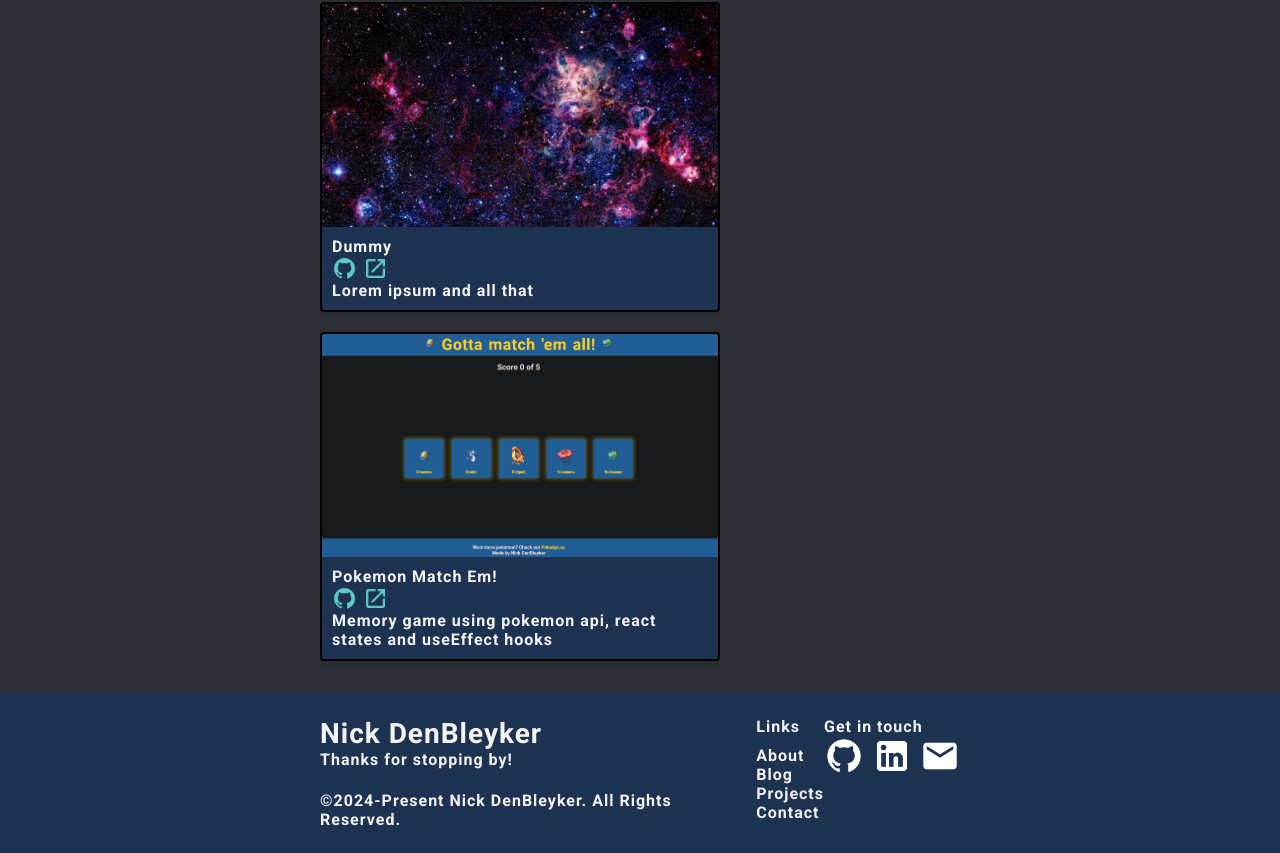
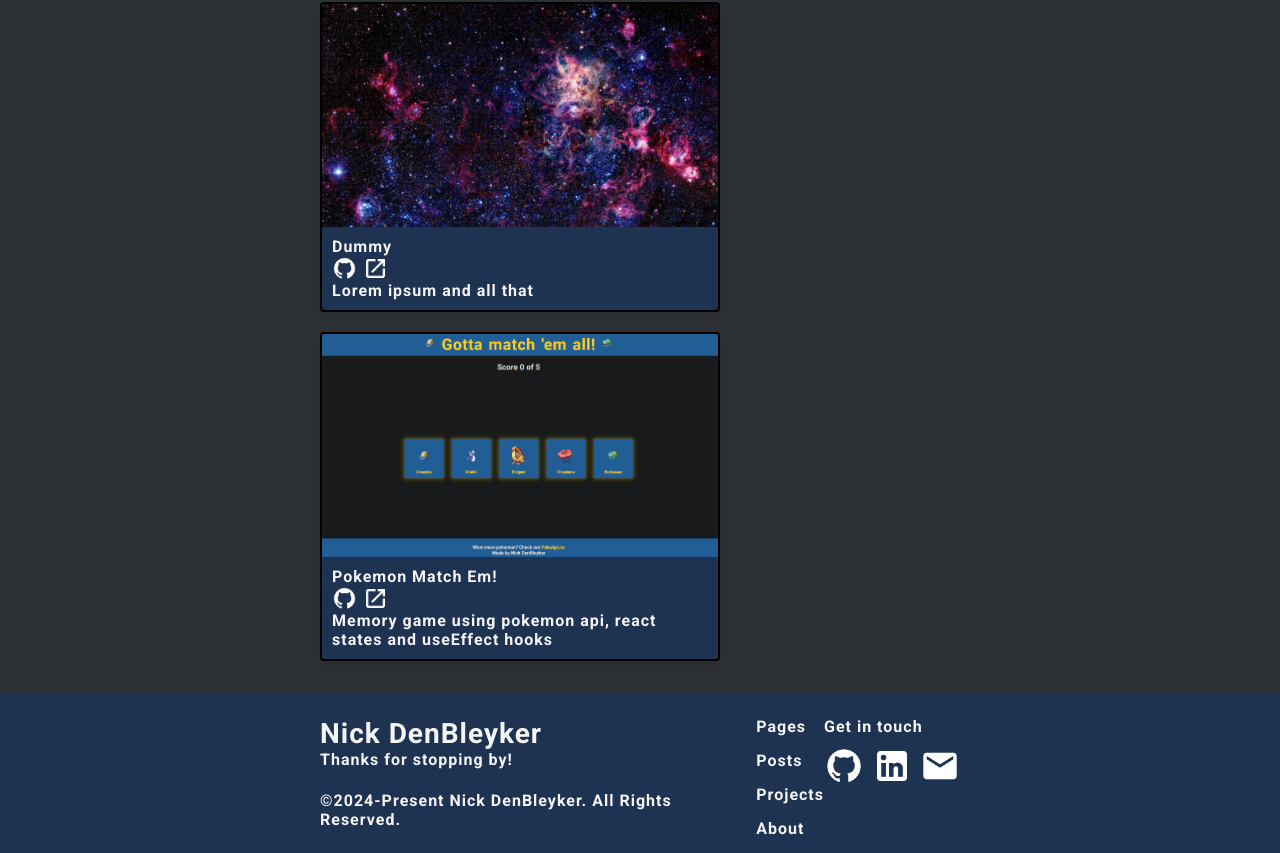
Before and after one commit to denozy/Homepage, a React (Vite) app: page / in a window 1280 px wide. Shown: the part 2241-3094 px from the top of the page. Built offline with nearby package versions, Linux system fonts and the light colour scheme.

Commit message:
styles - style and wording changes

```diff
--- a/src/components/Footer.jsx
+++ b/src/components/Footer.jsx
@@ -25,25 +25,24 @@ const Footer = () => {
         </div>
 
         <div className={styles.footerCenter}>
-          <h4>Links</h4>
-          <div className={styles.foorterLinksContainer}>
-            <Link to="/About">
-              <h4>About</h4>
+          Pages
+          <div className={styles.footerLinksContainer}>
+            <Link className={styles.link} to="/Posts">
+              Posts
             </Link>
-            <Link to="/Blog">
-              <h4>Blog</h4>
+            <Link className={styles.link} to="/Projects">
+              Projects
             </Link>
-            <Link to="/Projects">
-              <h4>Projects</h4>
-            </Link>
-            <Link to="/Contact">
-              <h4>Contact</h4>
+            <Link className={styles.link} to="/About">
+              About
             </Link>
           </div>
         </div>
-        <div className="footerRight">
-          <h4>Get in touch</h4>
-          <AllLinks />
+        <div className={styles.footerRight}>
+          <div>Get in touch</div>
+          <div>
+            <AllLinks />
+          </div>
         </div>
       </div>
     </footer>
--- a/src/components/Nav.jsx
+++ b/src/components/Nav.jsx
@@ -4,28 +4,49 @@ import styles from "../styles/nav.module.css";
 import logo from "../assets/images/audiodidacts-logo.png";
 const Nav = () => {
   const location = useLocation();
-  const stickyPaths = ["/Posts", "/Projects", "/About"];
-  const isSticky = stickyPaths.includes(location.pathname);
+  const Paths = ["/Posts", "/Projects", "/About"];
+  const isActive = Paths.includes(location.pathname);
 
   return (
     <header
-      className={isSticky ? `${styles.navbar} ${styles.sticky}` : styles.navbar}
+      className={isActive ? `${styles.navbar} ${styles.sticky}` : styles.navbar}
     >
       <nav className={styles.headerLinksContainer}>
         <div className={styles.navRoot}>
-          <NavLink to="/" className={styles.navLink}>
+          <NavLink to="/" className={styles.rootLink}>
             <img src={logo} alt="Audiodidacts logo" className={styles.logo} />
             Nick DenBleyker
           </NavLink>
         </div>
         <div className={styles.navLinks}>
-          <NavLink to="/Posts" className={styles.navLink}>
+          <NavLink
+            to="/Posts"
+            className={
+              location.pathname === "/Posts"
+                ? `${styles.navLink} ${styles.active}`
+                : styles.navLink
+            }
+          >
             Posts
           </NavLink>
-          <NavLink to="/Projects" className={styles.navLink}>
+          <NavLink
+            to="/Projects"
+            className={
+              location.pathname === "/Projects"
+                ? `${styles.navLink} ${styles.active}`
+                : styles.navLink
+            }
+          >
             Projects
           </NavLink>
-          <NavLink to="/About" className={styles.navLink}>
+          <NavLink
+            to="/About"
+            className={
+              location.pathname === "/About"
+                ? `${styles.navLink} ${styles.active}`
+                : styles.navLink
+            }
+          >
             About
           </NavLink>
         </div>
--- a/src/components/ProjectCards.jsx
+++ b/src/components/ProjectCards.jsx
@@ -15,15 +15,15 @@ const ProjectCards = ({ project }) => {
       />
       <div className={styles.articleDetails}>
         <h4>{project.title}</h4>
-        <div className="linkIcons">
-          <a href={project.github} target="_blank" className="linkIcon">
+        <div className={styles.linkIcons}>
+          <a href={project.github} target="_blank" className={styles.linkIcon}>
             <img src={githubIcon} alt="github icon" />
           </a>
-          <a href={project.liveURL} target="_blank" className="linkIcon">
-            <img src={open} alt="open-in-new" />
+          <a href={project.liveURL} target="_blank" className={styles.linkIcon}>
+            <img src={open} alt="open in new window" />
           </a>
         </div>
-        <p className="projectText">{project.description}</p>
+        <p className={styles.projectText}>{project.description}</p>
       </div>
     </article>
   );
```
